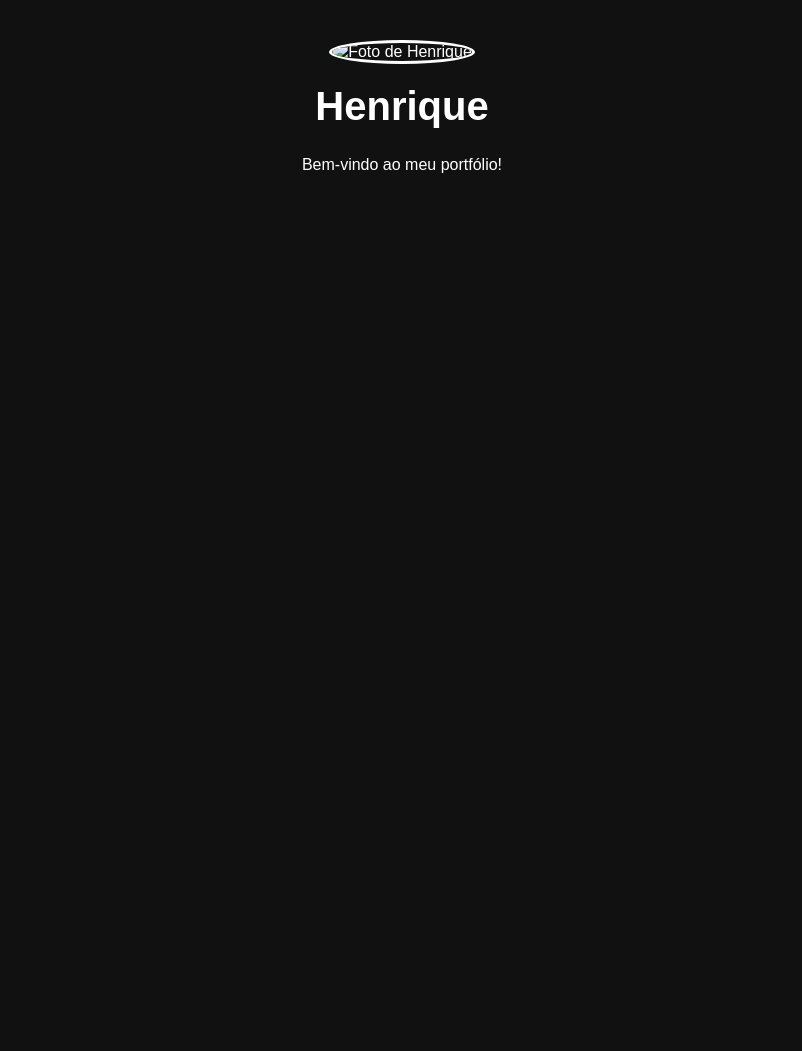
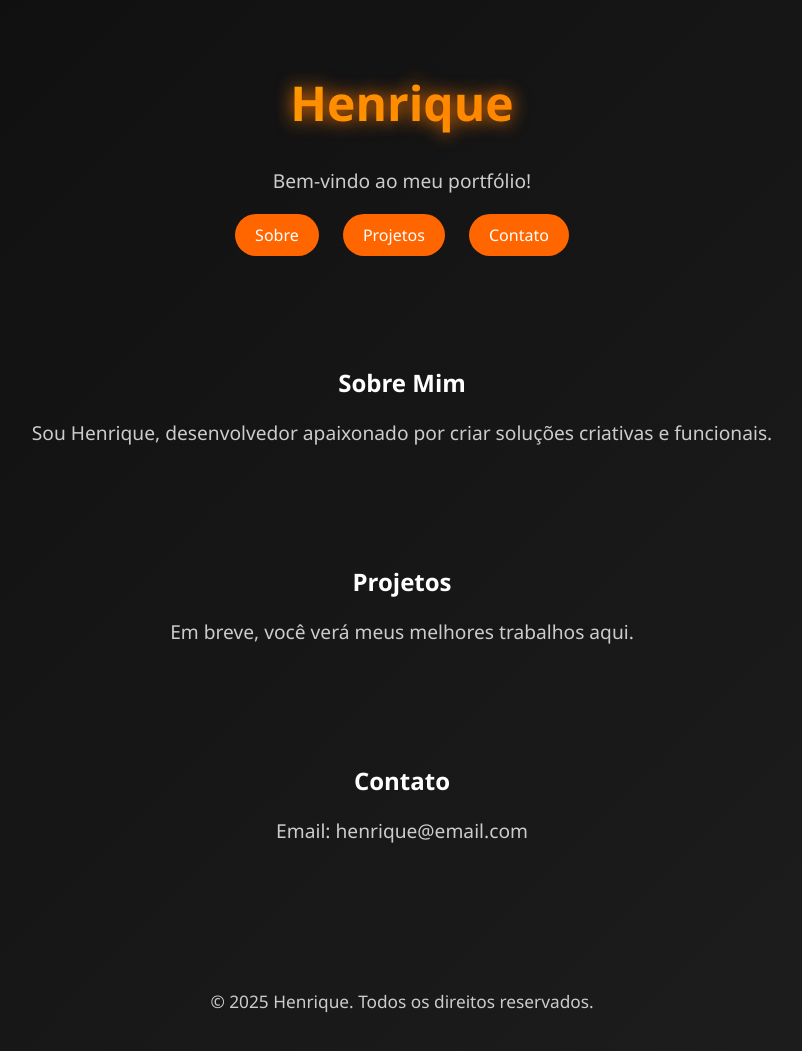
Before and after one commit to henrikdev1/portfolio-henrique, a plain HTML site: page index.html in a window 1280 px wide. Shown: the whole page, without its empty margins (238-1040 px from the left). Before the commit the page ends 800 px from the top, so only its background shows below. Drawn offline with Linux system fonts and the light colour scheme.

Commit message:
Update index.html

```diff
--- a/index.html
+++ b/index.html
@@ -6,34 +6,98 @@
     <title>Henrique - Portfólio</title>
     <style>
         body {
-            font-family: Arial, sans-serif;
-            background-color: #111;
-            color: white;
+            font-family: 'Segoe UI', sans-serif;
+            background: linear-gradient(135deg, #0f0f0f, #1e1e1e);
+            color: #fff;
             text-align: center;
             margin: 0;
             padding: 0;
         }
+
         header {
-            padding: 40px 20px;
+            padding: 60px 20px;
+            animation: fadeIn 1.5s ease-in-out;
         }
-        header img {
-            width: 200px;
-            height: 200px;
-            object-fit: cover;
-            border-radius: 50%;
-            border: 3px solid white;
+
+        h1 {
+            margin-top: 10px;
+            font-size: 3em;
+            background: linear-gradient(90deg, #ffcc00, #ff6600);
+            -webkit-background-clip: text;
+            -webkit-text-fill-color: transparent;
+            animation: glow 2s infinite alternate;
         }
-        h1 {
-            margin-top: 20px;
-            font-size: 2.5em;
+
+        p {
+            font-size: 1.2em;
+            color: #ccc;
+        }
+
+        nav {
+            margin-top: 30px;
+        }
+
+        nav a {
+            text-decoration: none;
+            color: white;
+            padding: 10px 20px;
+            margin: 0 10px;
+            background: #ff6600;
+            border-radius: 30px;
+            transition: all 0.3s ease;
+        }
+
+        nav a:hover {
+            background: #ffcc00;
+            color: black;
+            transform: scale(1.05);
+        }
+
+        footer {
+            margin-top: 50px;
+            padding: 20px;
+            font-size: 0.9em;
+            color: #666;
+        }
+
+        @keyframes fadeIn {
+            from { opacity: 0; transform: translateY(-20px); }
+            to { opacity: 1; transform: translateY(0); }
+        }
+
+        @keyframes glow {
+            from { text-shadow: 0 0 10px #ffcc00; }
+            to { text-shadow: 0 0 20px #ff6600; }
         }
     </style>
 </head>
 <body>
     <header>
-        <img src="perfil.jpg" alt="Foto de Henrique">
         <h1>Henrique</h1>
         <p>Bem-vindo ao meu portfólio!</p>
+        <nav>
+            <a href="#sobre">Sobre</a>
+            <a href="#projetos">Projetos</a>
+            <a href="#contato">Contato</a>
+        </nav>
     </header>
+
+    <section id="sobre" style="padding:40px 20px;">
+        <h2>Sobre Mim</h2>
+        <p>Sou Henrique, desenvolvedor apaixonado por criar soluções criativas e funcionais.</p>
+    </section>
+
+    <section id="projetos" style="padding:40px 20px;">
+        <h2>Projetos</h2>
+        <p>Em breve, você verá meus melhores trabalhos aqui.</p>
+    </section>
+
+    <section id="contato" style="padding:40px 20px;">
+        <h2>Contato</h2>
+        <p>Email: henrique@email.com</p>
+    </section>
+
+    <footer>
+        <p>© 2025 Henrique. Todos os direitos reservados.</p>
+    </footer>
 </body>
-</html>
```
